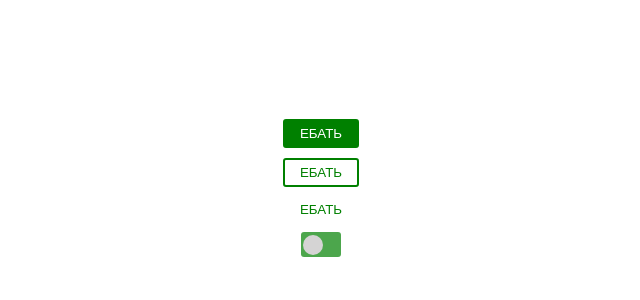
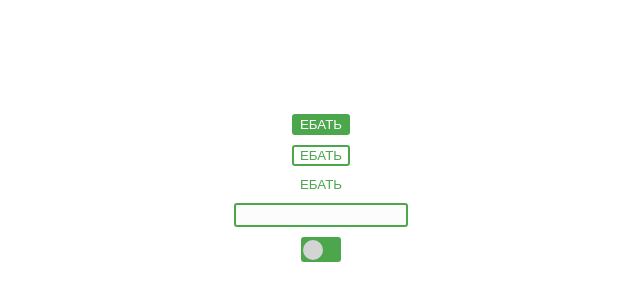
Before and after one commit to CDS-Solutions/UI, a React (Create React App) app: page / in a window 1280 px wide. Shown: the part 212-512 px from the top of the page, without its empty margins (319-959 px from the left). Built offline with nearby package versions, Linux system fonts and the light colour scheme; the HTML template or start-up script is replaced by a standard one.

Commit message:
Add Input component and edit Button

```diff
--- a/src/App.tsx
+++ b/src/App.tsx
@@ -2,11 +2,13 @@ import React, { useState } from 'react';
 import styles from './App.module.css';
 import Button from './components/Button/Button';
 import ColorGroup from './components/ColorGroup/ColorGroup';
+import Input from './components/Input/Input';
 import Switch from './components/Switch/Switch';
 
 function App() {
 
-  const [disabled, setDisabled] = useState(false)
+  const [disabled, setDisabled] = useState(true)
+  const [buttonValue, setButtonValue] = useState<string>('ебать')
 
   return (
     <div className={styles.container}>
@@ -18,7 +20,7 @@ function App() {
           varianted="contained"
           onClick={() => console.log(1)}
         >
-          ебать
+          {buttonValue}
         </Button>
 
         <Button
@@ -26,7 +28,7 @@ function App() {
           varianted="outlined"
           onClick={() => console.log(1)}
         >
-          ебать
+          {buttonValue}
         </Button>
 
         <Button
@@ -34,9 +36,10 @@ function App() {
           varianted="text"
           onClick={() => console.log(1)}
         >
-          ебать
+          {buttonValue}
         </Button>
 
+        <Input disabled={disabled} onChange={(e:any) => setButtonValue(e.target.value)}/>
 
         <Switch onChange={setDisabled}/>
 
--- a/src/components/Button/Button.module.css
+++ b/src/components/Button/Button.module.css
@@ -1,6 +1,5 @@
 .container{
     box-sizing: border-box;
-    padding: 5px 15px;
     border-radius: 3px;
     text-transform: uppercase;
     cursor: pointer;
--- a/src/components/Button/Button.tsx
+++ b/src/components/Button/Button.tsx
@@ -13,11 +13,13 @@ type ButtonPropsT = {
     children?: React.ReactNode,
     disabled?: boolean,
     color?: string,
+    width?:string,
+    height?:string,
     onClick?: () => void
 }
 
 
-const Button:FC<ButtonPropsT> = ({disabled, children, varianted, color, onClick}) => {
+const Button:FC<ButtonPropsT> = ({disabled, children, varianted, color,width, height, onClick}) => {
 
     const variantedStyle = () =>{
         switch (varianted) {
@@ -47,7 +49,7 @@ const Button:FC<ButtonPropsT> = ({disabled, children, varianted, color, onClick}
 
     return (
         <button
-            style={variantedStyle()}
+            style={{...variantedStyle(), width, height}}
             className={styles.container}
             disabled={disabled}
             onClick={onClick}
@@ -60,6 +62,7 @@ const Button:FC<ButtonPropsT> = ({disabled, children, varianted, color, onClick}
 Button.defaultProps ={
     color: '#3c403a',
     varianted: variantedEnum.contained,
-    disabled: false
+    disabled: false,
+
 }
 export default Button
--- /dev/null
+++ b/src/components/Input/Input.module.css
@@ -0,0 +1,10 @@
+.container{
+    outline: none;
+    box-sizing:content-box;
+    border-radius: 3px;
+    padding: 0 10px;
+    font-weight: 500;
+}
+.container:disabled{
+    filter:opacity(0.7);
+}
--- /dev/null
+++ b/src/components/Input/Input.tsx
@@ -0,0 +1,33 @@
+import React, { FC } from 'react'
+import styles from './Input.module.css'
+
+type InputProps = {
+    type?: string,
+    color?: string,
+    width?: string,
+    height?: string,
+    disabled?: boolean,
+    onChange?: (e: any) => void
+}
+
+const Input:FC<InputProps> = ({type, color, width, height, disabled, onChange}) => {
+  return (
+    <input
+        className={styles.container}
+        type={type}
+        height={height}
+        disabled={disabled}
+        onChange={onChange}
+        style={{border:`2px solid ${color}`, width, height}}
+    />
+  )
+}
+
+Input.defaultProps = {
+    color:"#3c403a",
+    width:"150px",
+    height:"20px",
+    disabled: false
+}
+
+export default Input
```
